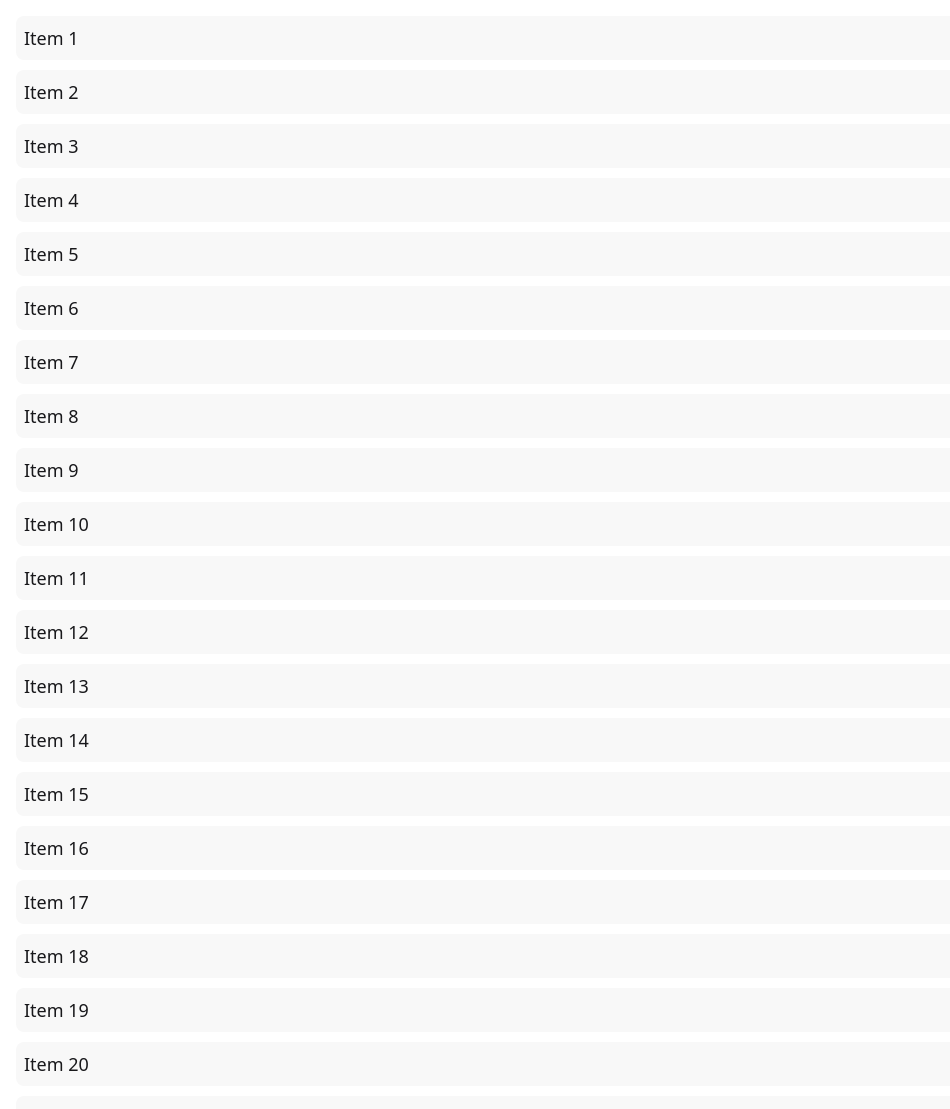
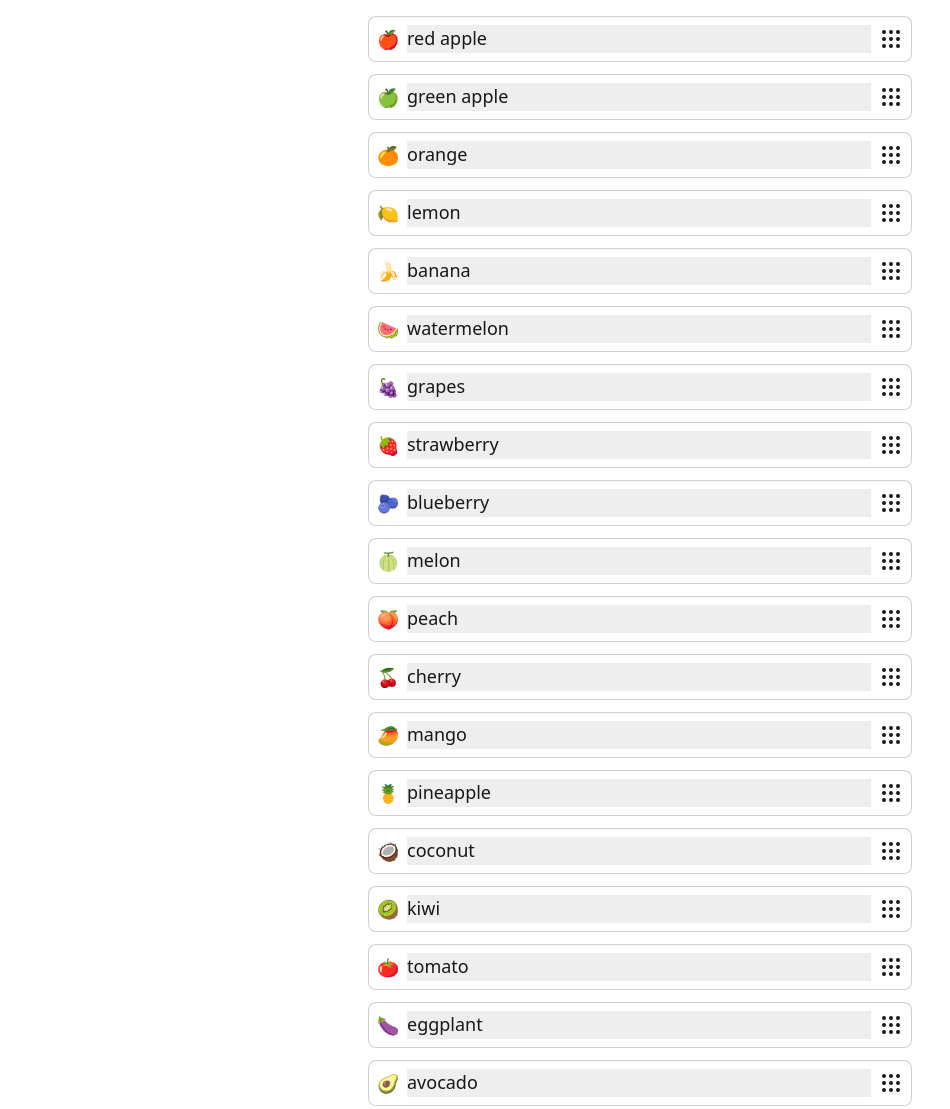
Before and after one commit to psimk/spuddy, an Astro site: page /list-demo in a window 1280 px wide. Shown: the top 1109 px of the page, without its empty margins (0-950 px from the left). Built offline with nearby package versions, Linux system fonts and the light colour scheme; Astro itself is replaced by a stand-in of ours.

Commit message:
update list demo

```diff
--- a/src/components/ListItem.astro
+++ b/src/components/ListItem.astro
@@ -1,15 +1,27 @@
 ---
+
 interface Props {
+  id: string;
   value: string;
+  prefix?: string;
 }
 
-const { value } = Astro.props;
+const { id, value, prefix } = Astro.props;
 ---
 
-<li>
+<li class="leading-0 textarea min-h-11 p-2 w-full rounded-lg flex gap-2 text-lg">
+  <div class="flex items-center pointer-events-none">
+    <span class="text-lg">
+      {prefix}
+    </span>
+  </div>
   <textarea
-    id="list-item"
-    class="bg-base-200 h-11 w-full resize-none rounded-lg p-2 text-lg"
-    >{value}</textarea
-  >
+    id={id}
+    class="bg-base-300 w-full resize-none leading-normal field-sizing-content"
+  >{value}</textarea>
+  <div class="flex items-center pointer-events-none">
+    <span class="text-lg">
+      <slot name="suffix" />
+    </span>
+  </div>
 </li>
--- a/src/pages/list-demo.astro
+++ b/src/pages/list-demo.astro
@@ -1,15 +1,26 @@
 ---
+import { getCollection } from 'astro:content';
+import {  Grip } from '@lucide/astro';
+
 import ListItem from "../components/ListItem.astro";
 import Root from "../layouts/Root.astro";
+
+const products = await getCollection('productsWithEmojis');
 ---
 
 <Root>
-  <main class="min-h-screen">
+  <main class="min-h-screen max-w-xl mx-auto">
     <div class="p-4">
-      <ul class="flex flex-col gap-1">
+      <ul class="flex flex-col gap-3">
         {
-          Array.from({ length: 100 }).map((_, i) => (
-            <ListItem value={`Item ${i + 1}`} />
+          products.map(product => (
+            <ListItem
+              id={product.id}
+              value={product.data.variants.en[0]}
+              prefix={product.data.emoji}
+             >
+              <Grip slot="suffix"/>
+            </ListItem>
           ))
         }
       </ul>
```
